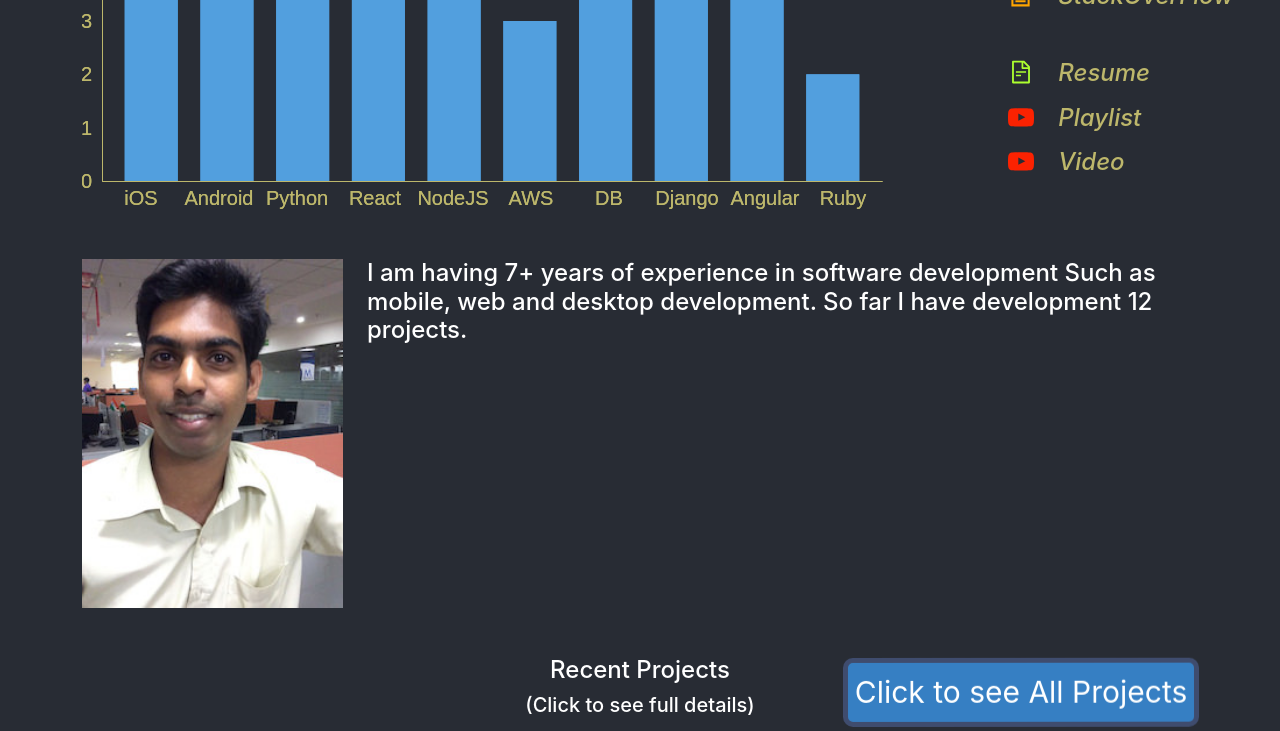
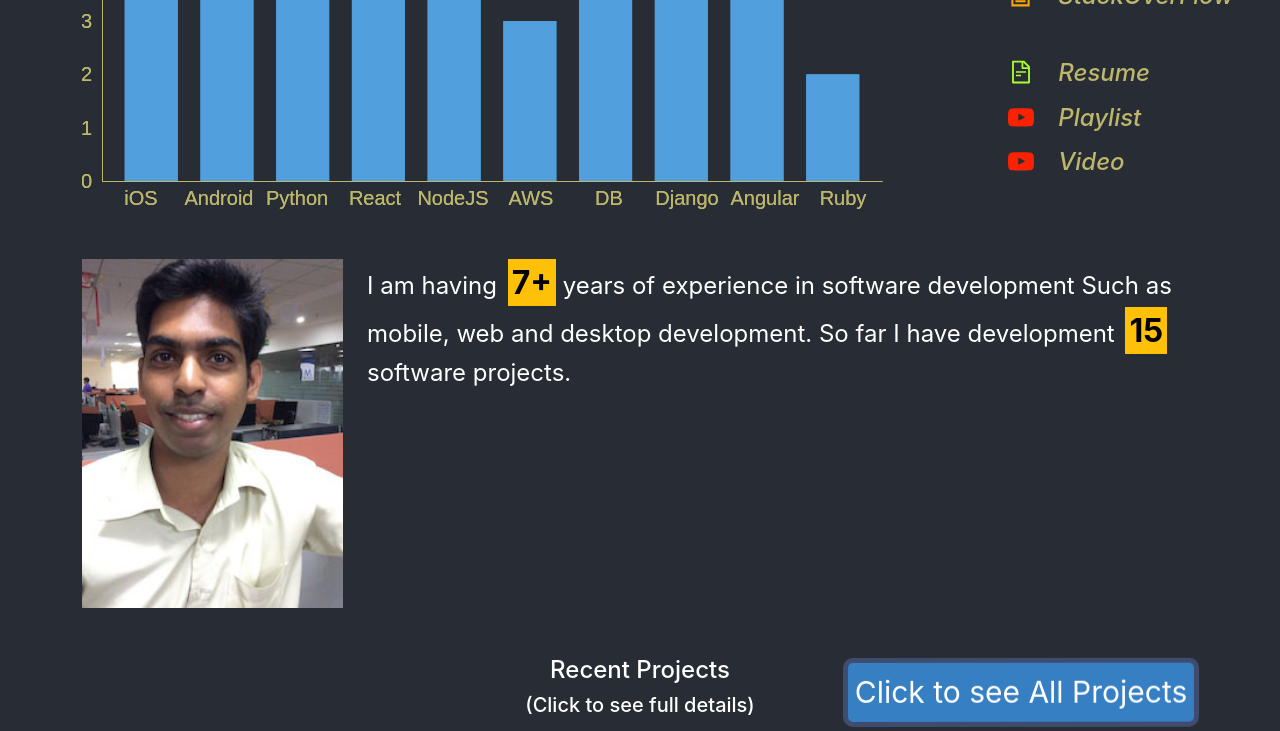
Before and after one commit to VIJAYARAJSVR/Portfolio1, a React (Create React App) app: page /Portfolio/Home in a window 1280 px wide. Shown: the part 490-1221 px from the top of the page. Built offline with nearby package versions, Linux system fonts and the light colour scheme.

Commit message:
Modified Home page about me text. Modified description of some projects in project_details.json

```diff
--- a/src/components/home.tsx
+++ b/src/components/home.tsx
@@ -207,9 +207,12 @@ const AboutMe = () => {
         // <div className="d-flex flex-row flex-wrap overflow-auto">
         <div className="row row-cols-2 ">
             <img className="w-25 h-50" src={mypicture} height="350px" alt="logo"/>
-            <h4 className="text-start w-75 ">I am having 7+ years of experience in software development Such as mobile,
-                web and desktop development. So far I have development 12 projects.
-            </h4>
+            <p className="fs-4 text-start w-75 " style={{lineHeight: 1.5}}>I am having <span
+                className="ms-1 mt-1 fs-2 fw-bold text-bg-warning p-1">7+</span> years of experience in software
+                development Such as mobile,
+                web and desktop development. So far I have development <span
+                    className="ms-1 mt-1 fs-2 fw-bold text-bg-warning p-1">15</span> software projects.
+            </p>
         </div>
     )
 }
--- a/src/data/project_details.json
+++ b/src/data/project_details.json
@@ -639,7 +639,16 @@
     "name": "Fleet Tracker",
     "full_name": "Fleet Tracker",
     "description": [
-      ""
+      "Fleet tracking systems allow businesses to efficiently monitor their trucks, trailers, vans, and other vehicles and equipment.",
+      "Track vehicles in real-time",
+      "Location Tracking",
+      "Asset and team member assignments",
+      "Vehicle usage metrics",
+      "Preventive maintenance schedules",
+      "Fuel tracking and consumption",
+      "Work orders and statuses",
+      "Fleet operating expenses",
+      "Configurable vehicle inspections"
     ],
     "technology": [
       {
```
